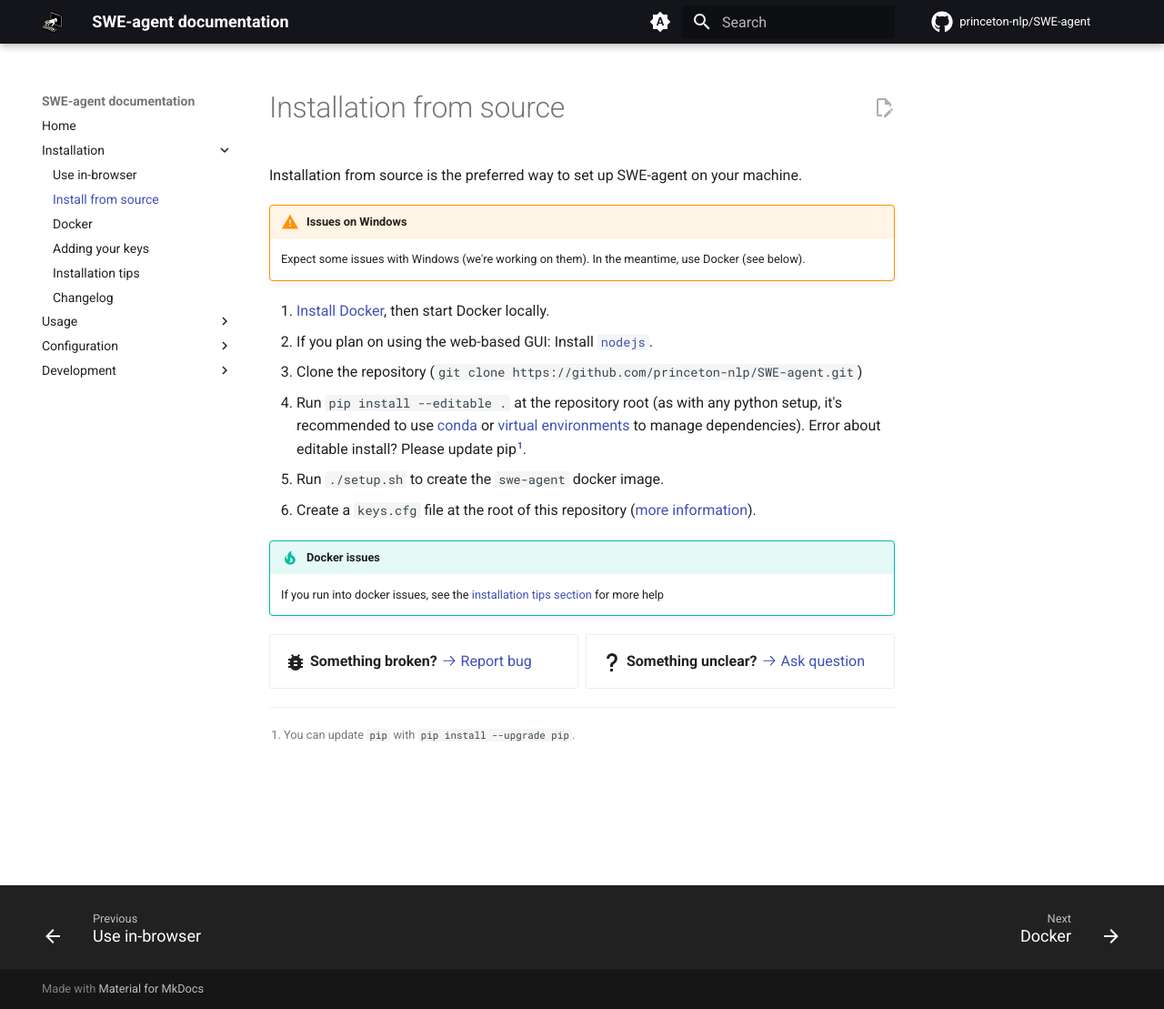
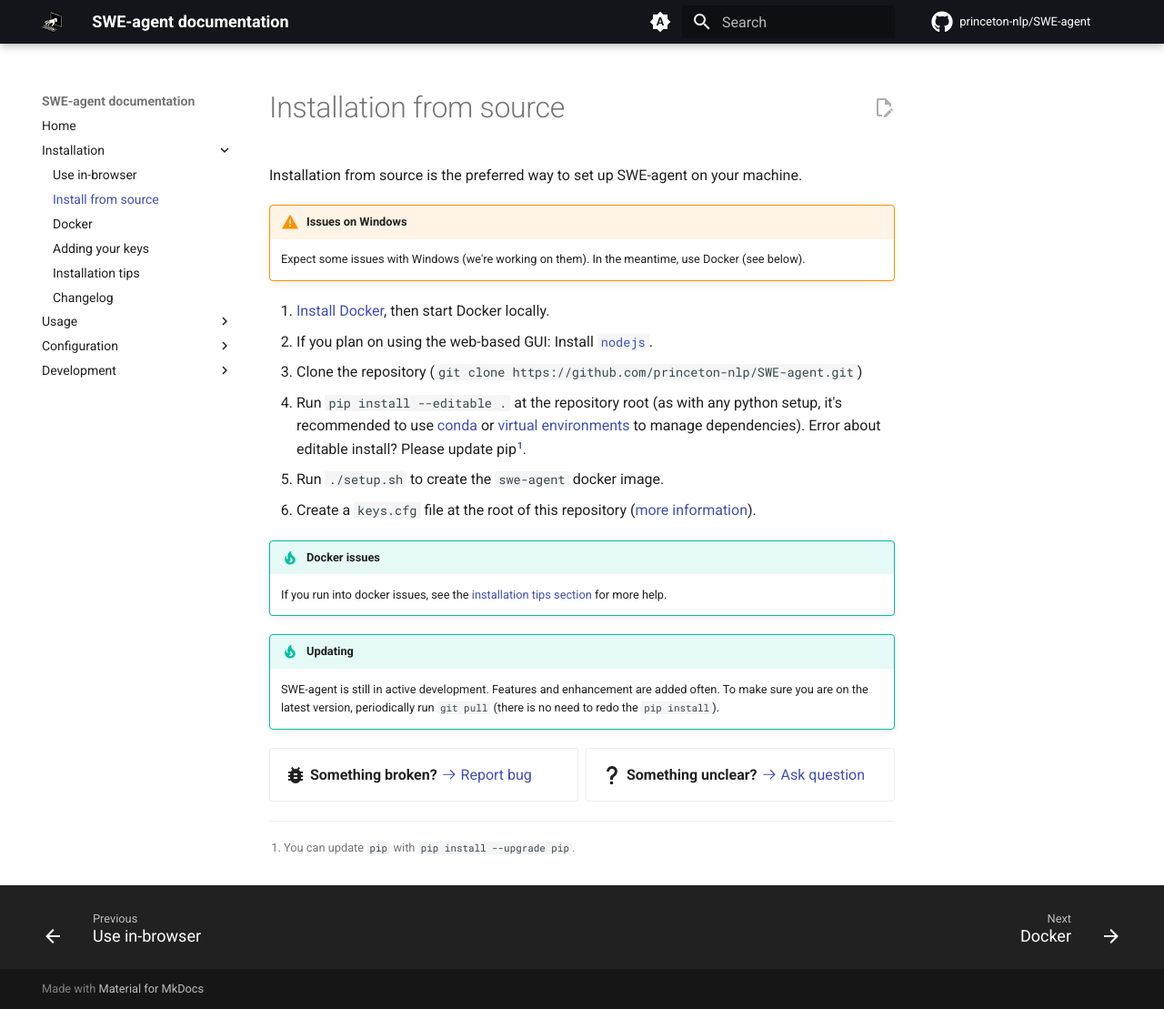
Before and after one commit to princeton-nlp/SWE-agent, an MkDocs documentation site: the page built from docs/installation/source.md, in a window 1280 px wide and 1109 px high. Shown: the whole window at 91% size. Built offline with MkDocs 1.6.1 and Material for MkDocs 9.7.7, drawn with Linux system fonts in a browser that asks for light colours; comment, search, counter and statistics services are not loaded.

Commit message:
Docs: Note about updates (#438)

```diff
--- a/docs/installation/source.md
+++ b/docs/installation/source.md
@@ -16,7 +16,12 @@
 [nodejs-install]: https://docs.npmjs.com/downloading-and-installing-node-js-and-npm
 
 !!! tip "Docker issues"
-    If you run into docker issues, see the [installation tips section](tips.md) for more help
+    If you run into docker issues, see the [installation tips section](tips.md) for more help.
+
+!!! tip "Updating"
+    SWE-agent is still in active development. Features and enhancement are added often.
+    To make sure you are on the latest version, periodically run `git pull`
+    (there is no need to redo the `pip install`).
 
 [conda]: https://docs.conda.io/en/latest/
 [virtual environments]: https://realpython.com/python-virtual-environments-a-primer/
```
